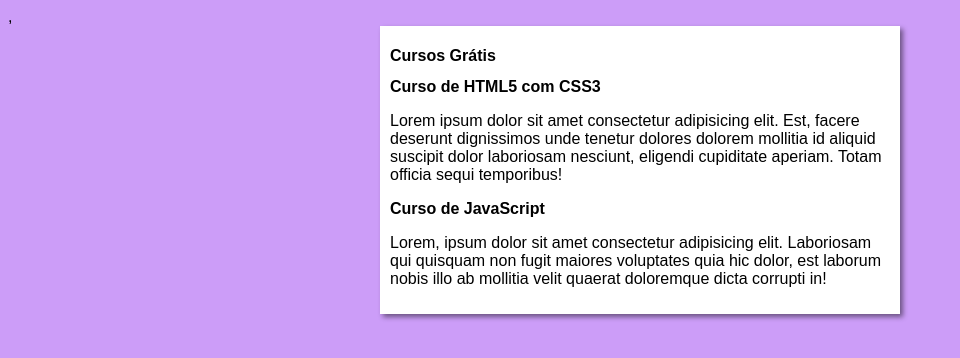
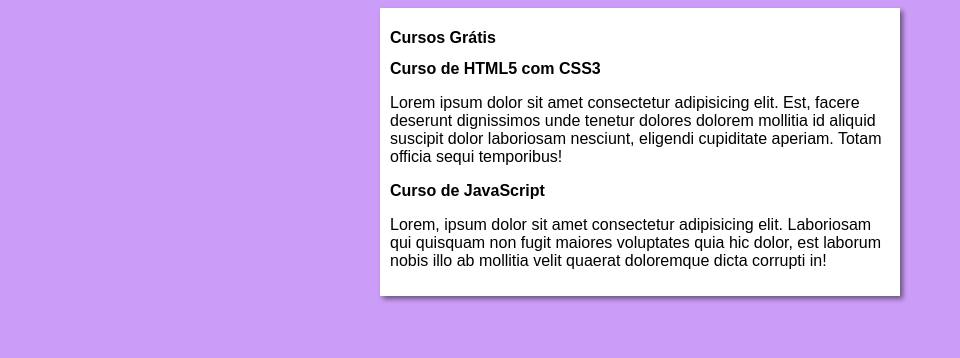
Before and after one commit to AndreoHSilva/Projeto-site, a plain HTML site: page index.html in a window 1280 px wide. Shown: the whole page, without its empty margins (0-960 px from the left). Drawn offline with Linux system fonts and the light colour scheme.

Commit message:
Update index.html

```diff
--- a/index.html
+++ b/index.html
@@ -4,7 +4,7 @@
     <meta charset="UTF-8">
     <meta name="viewport" content="width=device-width, initial-scale=1.0">
     <title>Curso video</title>
-    ,<link rel="stylesheet" href="estilos/style.css">
+    <link rel="stylesheet" href="estilos/style.css">
 </head>
 <body>
     <main>
```
